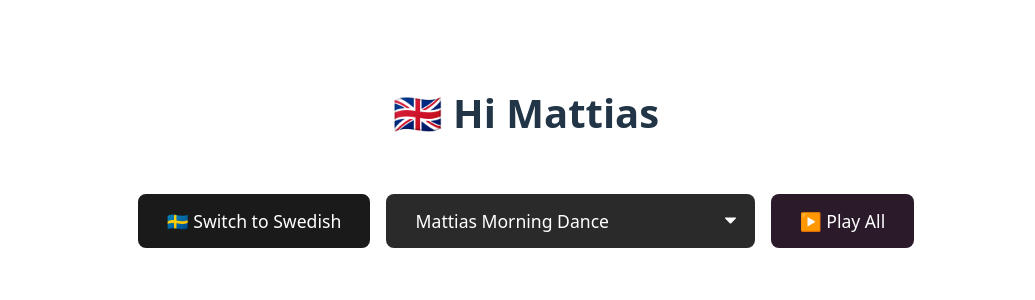
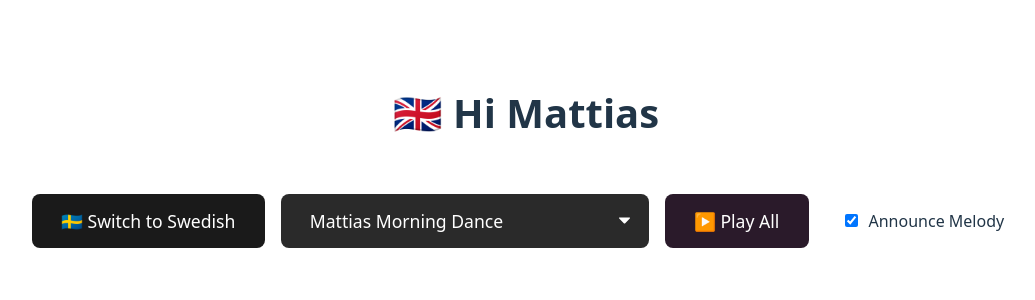
Before and after one commit to nikteg/mattias-music, a React (Vite) app: page / in a window 1280 px wide. Shown: the top 300 px of the page, without its empty margins (114-1149 px from the left). Built offline with nearby package versions, Linux system fonts and the light colour scheme.

Commit message:
feat: Add checkbox to toggle melody name announcement

```diff
--- a/src/App.css
+++ b/src/App.css
@@ -139,3 +139,23 @@ h1 {
 .read-the-docs {
   color: #888;
 }
+
+.checkbox-container {
+  display: flex;
+  align-items: center;
+  gap: 0.5rem;
+  background-color: rgba(255, 255, 255, 0.1); /* Slight background for visibility */
+  padding: 0.5em 1em;
+  border-radius: 8px;
+  cursor: pointer; /* Make the whole area clickable */
+}
+
+.checkbox-container label {
+  cursor: pointer; /* Ensure label is clickable */
+  user-select: none; /* Prevent text selection */
+}
+
+.checkbox-container input[type="checkbox"] {
+  cursor: pointer;
+  /* Optional: Style checkbox itself if needed */
+}
--- a/src/App.tsx
+++ b/src/App.tsx
@@ -189,6 +189,7 @@ function App() {
   const [playlistState, setPlaylistState] = useState<'idle' | 'playing'>('idle')
   const [selectedMelody, setSelectedMelody] = useState<MelodyName>(melodyNames[0])
   const [backgroundStyle, setBackgroundStyle] = useState({}); // State for background style
+  const [announceMelodyName, setAnnounceMelodyName] = useState<boolean>(true); // State for announcement
   const audioContextRef = useRef<AudioContext | null>(null)
   const loopActiveRef = useRef<boolean>(false) // Ref to control the async loop
 
@@ -356,8 +357,13 @@ function App() {
   const playSingleMelody = useCallback(async (melodyName: MelodyName) => {
     // Ensure loop hasn't been stopped before speaking
     if (!loopActiveRef.current) return;
-    await speak(`Playing: ${melodyName}`);
-    await new Promise(resolve => setTimeout(resolve, 100));
+
+    // Only speak if the checkbox is checked
+    if (announceMelodyName) {
+      await speak(`Playing: ${melodyName}`);
+      // Wait a tiny bit more after speech, just in case
+      await new Promise(resolve => setTimeout(resolve, 100));
+    }
 
     const melody = MELODIES[melodyName]
     const noteDuration = 300 // Melody note duration (BACK TO ORIGINAL SPEED)
@@ -393,7 +399,7 @@ function App() {
     if (!loopActiveRef.current) {
       setBackgroundStyle({});
     }
-  }, [playKick, playSnare, playNote, speak]);
+  }, [playKick, playSnare, playNote, speak, announceMelodyName]); // Added announceMelodyName dependency
 
   const startPlaylistLoop = useCallback(async () => {
     if (playlistState === 'playing') return; // Prevent multiple loops
@@ -449,7 +455,7 @@ function App() {
     // Apply the background style to the main container
     <div className="container" style={backgroundStyle}>
       <h1>
-        {isSwedish ? '🇸�� Mattias suger' : '🇬🇧 Hi Mattias'}
+        {isSwedish ? '🇸🇪 Mattias suger' : '🇬🇧 Hi Mattias'}
       </h1>
       <div className="button-container">
         <button
@@ -480,6 +486,16 @@ function App() {
         >
           {playlistState === 'playing' ? '⏹️ Stop Playlist' : '▶️ Play All'}
         </button>
+        <div className="checkbox-container">
+          <input
+            type="checkbox"
+            id="announceCheckbox"
+            checked={announceMelodyName}
+            onChange={(e) => setAnnounceMelodyName(e.target.checked)}
+            disabled={playlistState === 'playing'} // Optionally disable during playback
+          />
+          <label htmlFor="announceCheckbox">Announce Melody</label>
+        </div>
       </div>
     </div>
   )
```
